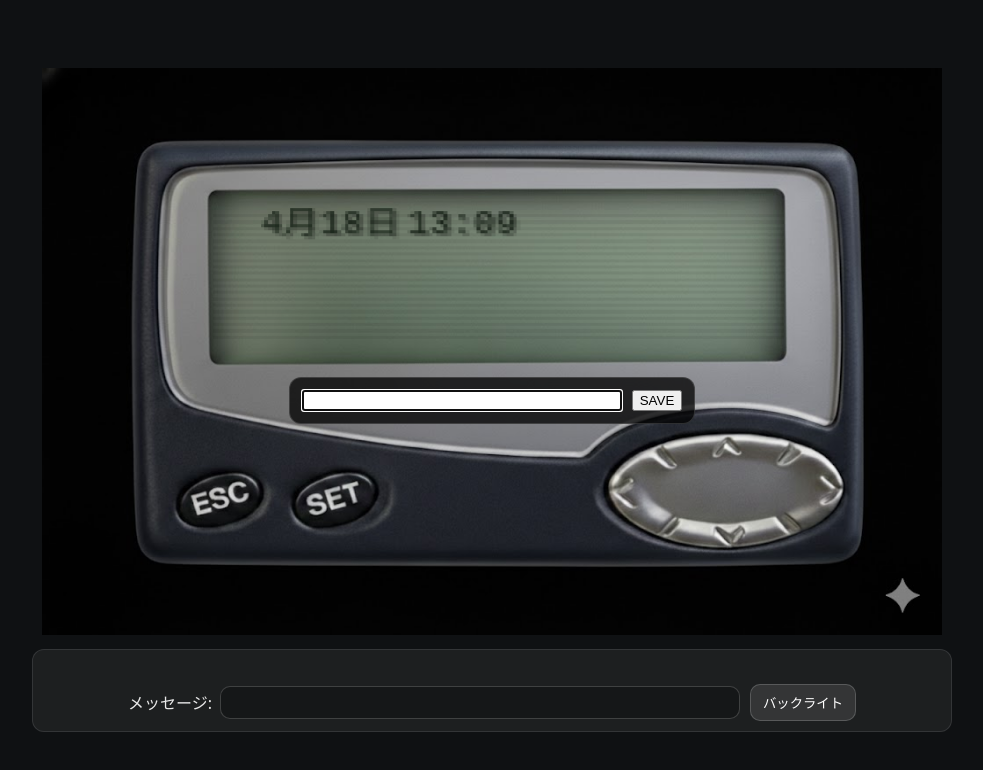
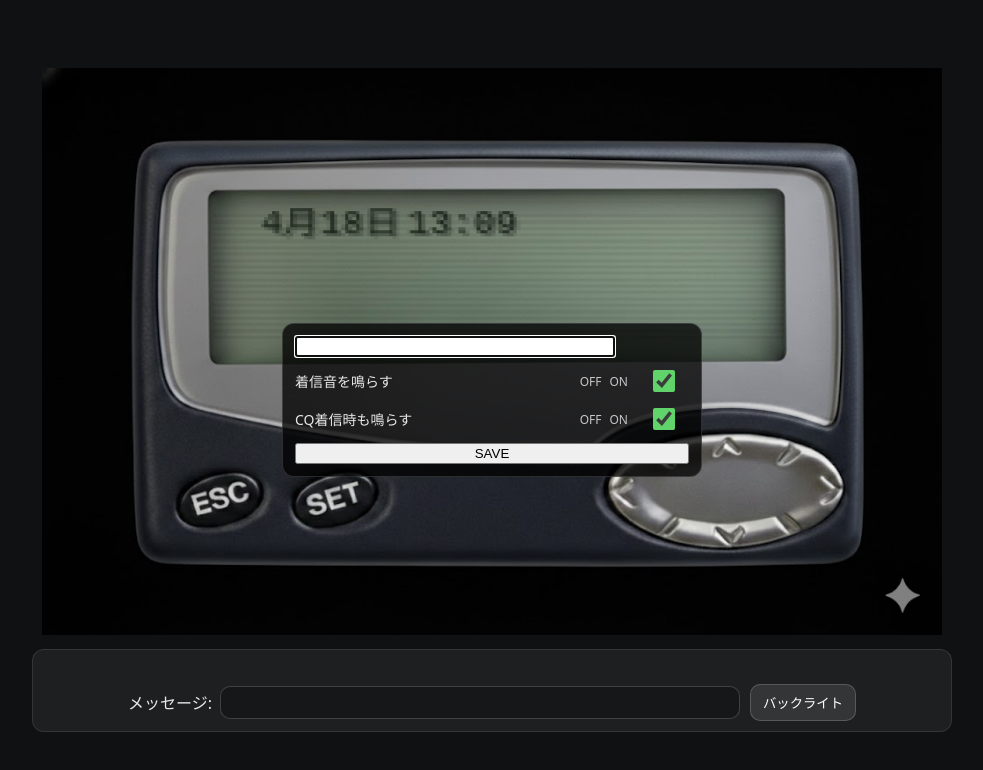
Before and after one commit to tuningradio/PocketBell-Simulator, a plain HTML site: page index.html in a window 1280 px wide. Both pictures are taken after a click on the button 465 px from the left and 519 px from the top of the page. Shown: the whole page, without its empty margins (148-1131 px from the left). Drawn offline with Linux system fonts and the light colour scheme.

Commit message:
Release Ver.1.1

```diff
--- a/app.js
+++ b/app.js
@@ -1,5 +1,5 @@
 // =================================
-// PocketBell Simulator Ver 1.0 by JA1XPM 2026/04/16
+// PocketBell Simulator Ver 1.1 by JA1XPM 2026/04/16
 // =================================
 
 window.my_call = "";
@@ -18,6 +18,8 @@ window.ur_call = "";
 
   const myCallEditor = document.getElementById("myCallEditor");
   const myCallInput = document.getElementById("myCallInput");
+  const ringEnabledInput = document.getElementById("ringEnabledInput");
+  const ringOnCqInput = document.getElementById("ringOnCqInput");
   const myCallSave = document.getElementById("myCallSave");
 
   let backlight = false;
@@ -41,7 +43,11 @@ window.ur_call = "";
   let lastValidInput = "";
   let lastRxAt = 0;
   let lockedInputError = "";
+  let ringEnabled = true;
+  let ringOnCqEnabled = true;
   let ws = null;
+  const notifyAudio = new Audio("beepersound001.wav");
+  notifyAudio.preload = "auto";
 
   const CALL_MAP = {
     "A":"111","B":"112","C":"113","D":"114","E":"115",
@@ -59,8 +65,8 @@ window.ur_call = "";
     "タ":"41","チ":"42","ツ":"43","テ":"44","ト":"45","P":"46","Q":"47","R":"48","S":"49","T":"40",
     "ナ":"51","ニ":"52","ヌ":"53","ネ":"54","ノ":"55","U":"56","V":"57","W":"58","X":"59","Y":"50",
     "ハ":"61","ヒ":"62","フ":"63","ヘ":"64","ホ":"65","Z":"66","?":"67","!":"68","ー":"69","/":"60",
-    "マ":"71","ミ":"72","ム":"73","メ":"74","モ":"75","*":"76","&":"77","(":"78",")":"79","=":"70",
-    "ヤ":"81","ユ":"82","ヨ":"83","ャ":"84","ュ":"85","ョ":"86","ッ":"87",
+    "マ":"71","ミ":"72","ム":"73","メ":"74","モ":"75","*":"76","&":"77",
+    "ヤ":"81","ユ":"82","ヨ":"83","ャ":"84","ュ":"85","ョ":"86","ッ":"87"," ":"88",
     "ラ":"91","リ":"92","ル":"93","レ":"94","ロ":"95",
     "0":"00","1":"96","2":"97","3":"98","4":"99","5":"90","6":"06","7":"07","8":"08","9":"09"
   };
@@ -70,14 +76,14 @@ window.ur_call = "";
     "02":"TELセヨ",
     "03":"スグカエレ",
     "04":"シュウゴウ",
-    "05":"デモチーフダサイ",
-    "06":"スグニイケマス",
-    "07":"チコクシマス",
-    "08":"ペンシル",
-    "09":"FAXスル",
-    "10":"*4*410",
-    "11":"サンキュウ",
-    "12":"サキニイキマス",
+    "05":"サキニイッテクダサイ",
+    "06":"スグニイッテクダサイ",
+    "07":"チュウシスル",
+    "08":"ヘンコウスル",
+    "09":"FAXセヨ",
+    "10":"シジヲマテ",
+    "11":"サキニイキマス",
+    "12":"サキニカエリマス",
     "13":"オクレマス",
     "14":"キャクアリ",
     "15":"トラブル",
@@ -85,17 +91,17 @@ window.ur_call = "";
     "17":"スグニイキマス",
     "18":"OK",
     "19":"NO",
-    "20":"ヨロシク",
+    "20":"リョウカイ",
     "21":"カイシャニTELシテクダサイ",
-    "22":"ルスバンデンワシテクダサイ",
-    "23":"ジッカニTELシテクダサイ",
-    "24":"イマデンワシマシタ",
+    "22":"ルスバンデンワ",
+    "23":"ジタクニTELシテクダサイ",
+    "24":"イツモノトオリ",
     "25":"キテクダサイ",
     "26":"ゴメンナサイ",
-    "27":"アリガトウ",
-    "28":"オツカレサマ",
-    "29":"マッテマス",
-    "30":"*4*430"
+    "27":"ヨテイ",
+    "28":"アリガトウ",
+    "29":"オツカレサマ",
+    "30":"？"
   };
 
   function saveState(){
@@ -105,6 +111,8 @@ window.ur_call = "";
       localStorage.setItem("scrollIndex", String(scrollIndex));
       localStorage.setItem("routeDisplay", routeDisplay || "");
       localStorage.setItem("lastRxAt", String(lastRxAt || 0));
+      localStorage.setItem("ringEnabled", ringEnabled ? "1" : "0");
+      localStorage.setItem("ringOnCqEnabled", ringOnCqEnabled ? "1" : "0");
     }catch{}
   }
 
@@ -121,6 +129,31 @@ window.ur_call = "";
       const savedRoute = localStorage.getItem("routeDisplay");
       if(savedRoute) routeDisplay = savedRoute;
       lastRxAt = Number(localStorage.getItem("lastRxAt") || "0") || 0;
+      const savedRingEnabled = localStorage.getItem("ringEnabled");
+      if(savedRingEnabled !== null) ringEnabled = savedRingEnabled === "1";
+      const savedRingOnCq = localStorage.getItem("ringOnCqEnabled");
+      if(savedRingOnCq !== null) ringOnCqEnabled = savedRingOnCq === "1";
+    }catch{}
+  }
+
+  function syncRingSettingsUi(){
+    if(ringEnabledInput) ringEnabledInput.checked = ringEnabled;
+    if(ringOnCqInput){
+      ringOnCqInput.checked = ringOnCqEnabled;
+      ringOnCqInput.disabled = !ringEnabled;
+      ringOnCqInput.closest(".switchRow")?.classList.toggle("disabled", !ringEnabled);
+    }
+  }
+
+  function maybePlayNotify(target){
+    const to = String(target || "").toUpperCase();
+    if(!ringEnabled) return;
+    if(to === "CQ" && !ringOnCqEnabled) return;
+    if(!notifyAudio.paused) return;
+    try{
+      notifyAudio.currentTime = 0;
+      const played = notifyAudio.play();
+      if(played && typeof played.catch === "function") played.catch(() => {});
     }catch{}
   }
 
@@ -145,6 +178,7 @@ window.ur_call = "";
             window.ur_call = data.from || "";
             lastRxAt = Date.now();
             addHistoryMessage(`→${data.from || ""} `, data.body || "");
+            maybePlayNotify(data.to || "");
           }
         }catch{}
       };
@@ -344,6 +378,7 @@ window.ur_call = "";
   function showMyCallEditor(){
     if(!myCallEditor) return;
     myCallInput.value = window.my_call || "";
+    syncRingSettingsUi();
     myCallEditor.classList.remove("hidden");
     myCallInput.focus();
   }
@@ -460,10 +495,27 @@ window.ur_call = "";
   if(myCallSave){
     myCallSave.addEventListener("click", () => {
       window.my_call = (myCallInput.value || "").trim().toUpperCase();
+      ringEnabled = !!ringEnabledInput?.checked;
+      ringOnCqEnabled = !!ringOnCqInput?.checked;
       saveState();
       updateMyCallRemote();
+      syncRingSettingsUi();
       hideMyCallEditor();
       render();
+    });
+  }
+
+  if(ringEnabledInput){
+    ringEnabledInput.addEventListener("change", () => {
+      ringEnabled = !!ringEnabledInput.checked;
+      syncRingSettingsUi();
+    });
+  }
+
+  if(ringOnCqInput){
+    ringOnCqInput.addEventListener("change", () => {
+      ringOnCqEnabled = !!ringOnCqInput.checked;
+      syncRingSettingsUi();
     });
   }
 
@@ -508,5 +560,6 @@ window.ur_call = "";
 
   window.addEventListener("resize", render);
   setInterval(render, 1000);
+  syncRingSettingsUi();
   render();
 })();
--- a/index.html
+++ b/index.html
@@ -2,7 +2,7 @@
 <html lang="ja">
 <head>
   <!-- ================================= -->
-  <!-- PocketBell Simulator Ver 1.0 by JA1XPM 2026/04/16 -->
+  <!-- PocketBell Simulator Ver 1.1 by JA1XPM 2026/04/16 -->
   <!-- ================================= -->
   <meta charset="utf-8" />
   <meta name="viewport" content="width=device-width,initial-scale=1" />
@@ -32,6 +32,16 @@
   <div id="myCallEditor" class="editor hidden">
     <div class="editorBox">
       <input id="myCallInput" type="text" spellcheck="false" autocomplete="off" />
+      <label class="switchRow">
+        <span>着信音を鳴らす</span>
+        <span class="switchLabels"><span>OFF</span><span>ON</span></span>
+        <input id="ringEnabledInput" type="checkbox" />
+      </label>
+      <label class="switchRow">
+        <span>CQ着信時も鳴らす</span>
+        <span class="switchLabels"><span>OFF</span><span>ON</span></span>
+        <input id="ringOnCqInput" type="checkbox" />
+      </label>
       <button id="myCallSave">SAVE</button>
     </div>
   </div>
--- a/style.css
+++ b/style.css
@@ -1,5 +1,5 @@
 /* ================================= */
-/* PocketBell Simulator Ver 1.0 by JA1XPM 2026/04/16 */
+/* PocketBell Simulator Ver 1.1 by JA1XPM 2026/04/16 */
 /* ================================= */
 
 :root{
@@ -143,13 +143,36 @@ body{margin:0;background:#0f1113;color:#e8e8e8;font-family:system-ui,-apple-syst
 .editor.hidden{display:none;}
 .editorBox{
   display:flex;
+  flex-direction:column;
   gap:10px;
   padding:12px;
   border-radius:12px;
   background:rgba(0,0,0,0.75);
   border:1px solid rgba(255,255,255,0.15);
+  min-width:min(420px, 82vw);
 }
 .editorBox input{
   width:320px;
   max-width:70vw;
 }
+.switchRow{
+  display:grid;
+  grid-template-columns:1fr auto auto;
+  align-items:center;
+  gap:10px;
+  font-size:14px;
+}
+.switchRow.disabled{
+  opacity:.45;
+}
+.switchLabels{
+  display:flex;
+  gap:8px;
+  font-size:12px;
+  color:rgba(255,255,255,.75);
+}
+.switchRow input[type="checkbox"]{
+  width:44px;
+  height:22px;
+  accent-color:#61d36b;
+}
```
Also changed, not shown: MANUAL.txt, SPEC.txt, requirements.txt, 7 other files.
